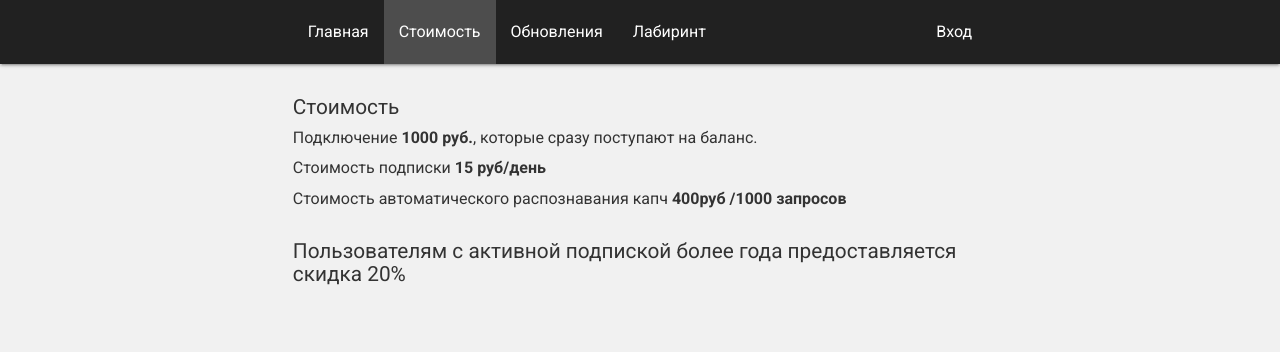
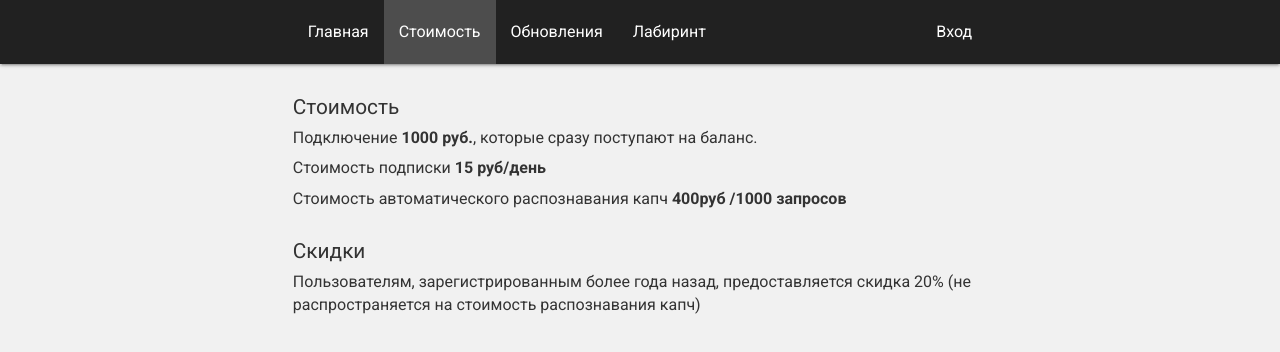
Before and after one commit to ijcnvv/haddan-bot-manager-react, a React app: page /price in a window 1280 px wide. Shown: the top 352 px of the page. Built offline with nearby package versions, Linux system fonts and the light colour scheme.

Commit message:
Update price.js

```diff
--- a/src/pages/price/price.js
+++ b/src/pages/price/price.js
@@ -18,7 +18,8 @@ const PricePage = () => {
           <strong>400руб /1000 запросов</strong>
         </p>
         <br />
-        <h3>Пользователям с активной подпиской более года предоставляется скидка 20%</h3>
+        <h3>Скидки</h3>
+        <p>Пользователям, зарегистрированным более года назад, предоставляется скидка 20% (не распространяется на стоимость распознавания капч)</p>
       </div>
     </>
   );
```
